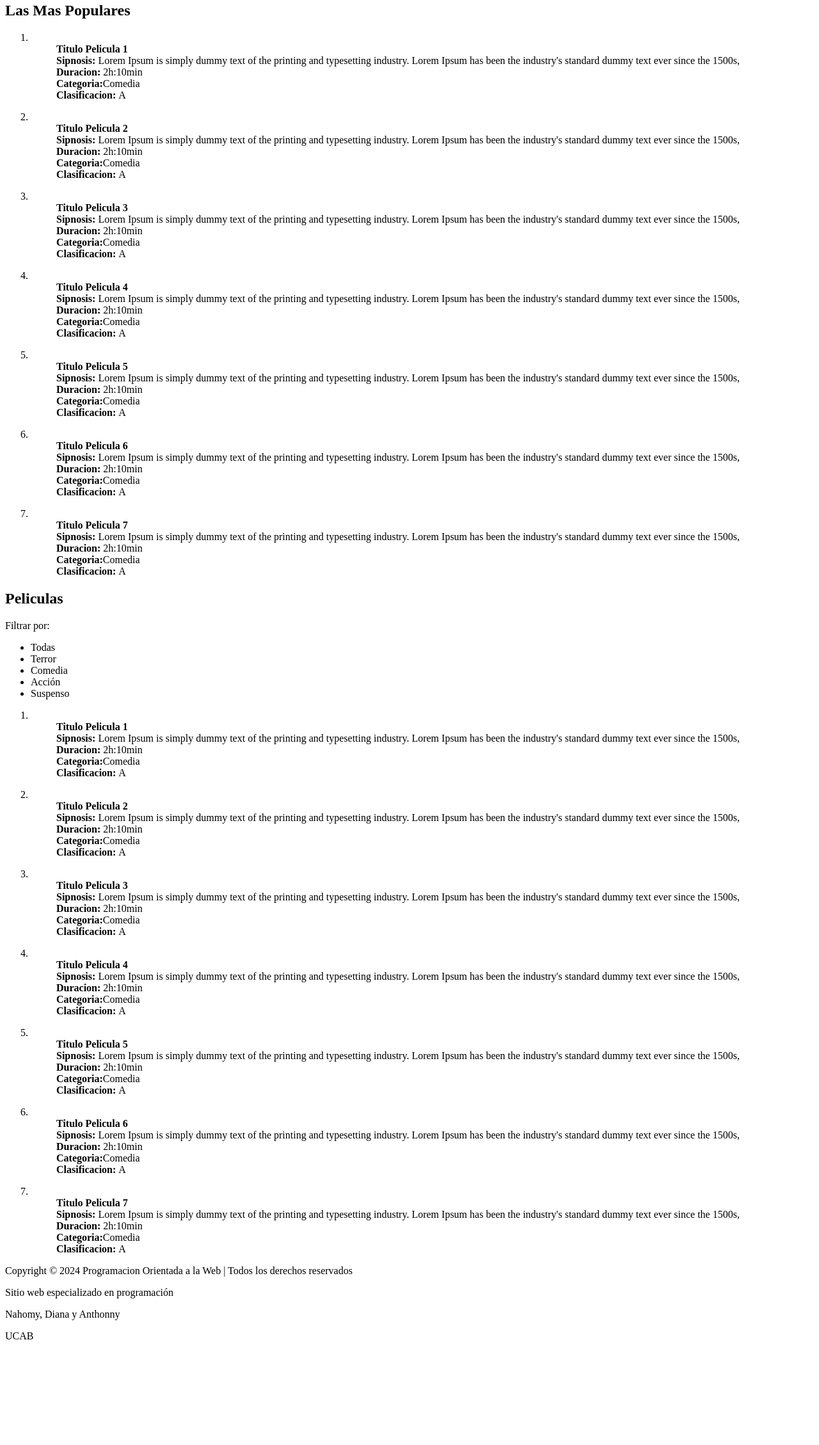
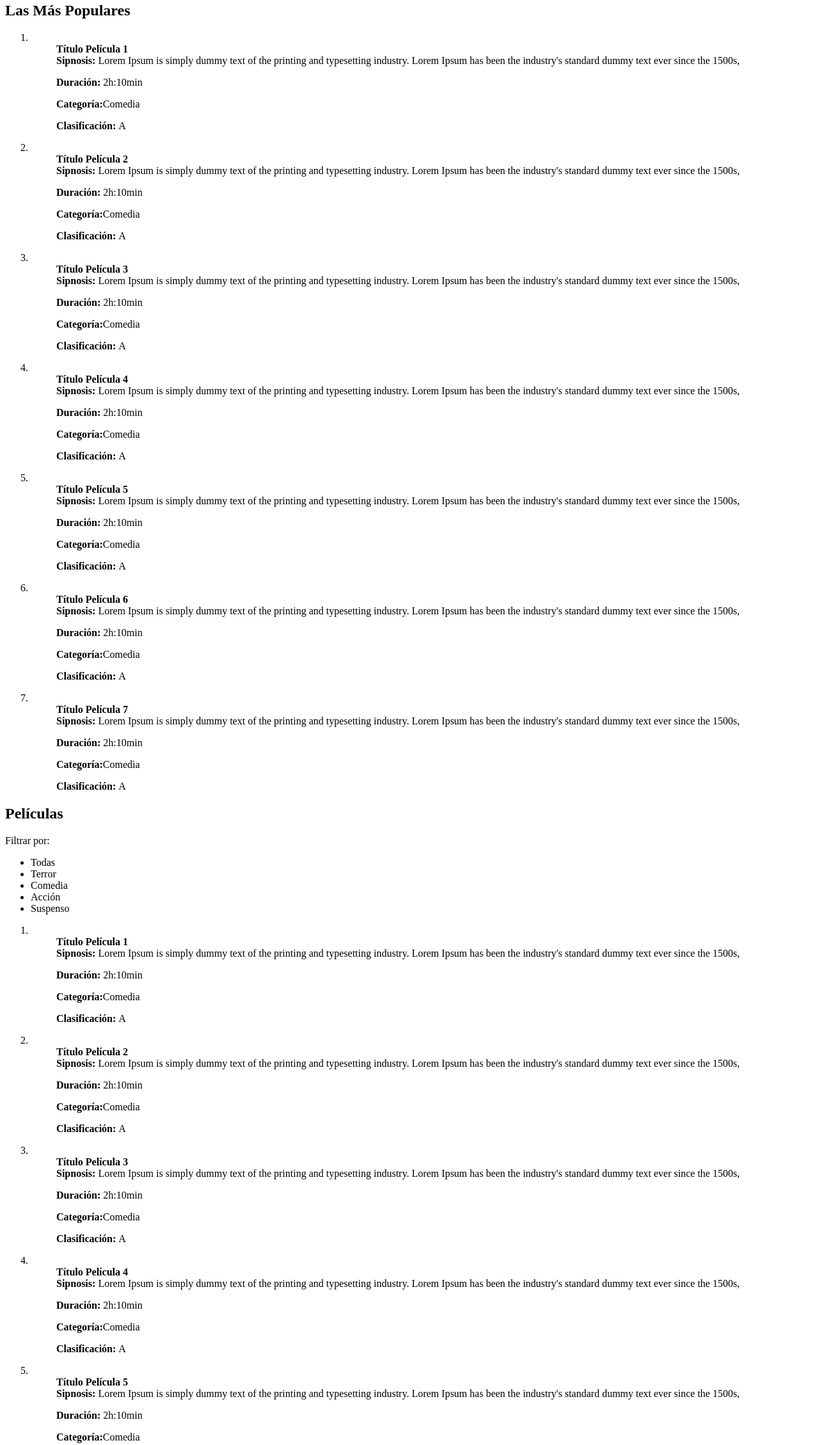
Before and after one commit to Anthonny123/Cinex-Unidos, a plain HTML site: page inicio.html in a window 1280 px wide. Shown: the part 244-2502 px from the top of the page at 64% size. Before the commit the page ends 2357 px from the top, so only its background shows below. Drawn offline with Linux system fonts and the light colour scheme.

Commit message:
Update inicio.html

```diff
--- a/inicio.html
+++ b/inicio.html
@@ -19,7 +19,7 @@
                     <a href="">Cines</a>
                 </li>
                 <li>
-                    <a href="">Carameleria</a>
+                    <a href="">Caramelería</a>
                 </li>
                 <li> Ver más
                     <ul>
@@ -38,19 +38,19 @@
 
 
         <section>
-            <h2>Las Mas Populares</h2>
+            <h2>Las Más Populares</h2>
             <div>
                 <ol>
                     <li>
                         <figure>
                             <img>
                             <figcaption>
-                                <span><strong>Titulo Pelicula 1</strong></span>
+                                <span><strong>Título Película 1</strong></span>
                                 <article><strong>Sipnosis:</strong> Lorem Ipsum is simply dummy text of the printing and typesetting industry. Lorem Ipsum has been the industry's standard dummy text ever since the 1500s,</article>
                                 <span>
-                                    <strong>Duracion:</strong> 2h:10min<br>
-                                    <strong>Categoria:</strong>Comedia<br>
-                                    <strong>Clasificacion: </strong>A<br>
+                                    <p><strong>Duración:</strong> 2h:10min</p>
+                                    <p><strong>Categoría:</strong>Comedia</p>
+                                    <p><strong>Clasificación: </strong>A</p>
                                 </span>
                             </figcaption>
                         </figure>
@@ -59,12 +59,12 @@
                         <figure>
                             <img>
                             <figcaption>
-                                <span><strong>Titulo Pelicula 2</strong></span>
+                                <span><strong>Título Película 2</strong></span>
                                 <article><strong>Sipnosis:</strong> Lorem Ipsum is simply dummy text of the printing and typesetting industry. Lorem Ipsum has been the industry's standard dummy text ever since the 1500s,</article>
                                 <span>
-                                    <strong>Duracion:</strong> 2h:10min<br>
-                                    <strong>Categoria:</strong>Comedia<br>
-                                    <strong>Clasificacion: </strong>A<br>
+                                    <p><strong>Duración:</strong> 2h:10min</p>
+                                    <p><strong>Categoría:</strong>Comedia</p>
+                                    <p><strong>Clasificación: </strong>A</p>
                                 </span>
                             </figcaption>
                         </figure>
@@ -73,12 +73,12 @@
                         <figure>
                             <img>
                             <figcaption>
-                                <span><strong>Titulo Pelicula 3</strong></span>
+                                <span><strong>Título Película 3</strong></span>
                                 <article><strong>Sipnosis:</strong> Lorem Ipsum is simply dummy text of the printing and typesetting industry. Lorem Ipsum has been the industry's standard dummy text ever since the 1500s,</article>
                                 <span>
-                                    <strong>Duracion:</strong> 2h:10min<br>
-                                    <strong>Categoria:</strong>Comedia<br>
-                                    <strong>Clasificacion: </strong>A<br>
+                                    <p><strong>Duración:</strong> 2h:10min</p>
+                                    <p><strong>Categoría:</strong>Comedia</p>
+                                    <p><strong>Clasificación: </strong>A</p>
                                 </span>
                             </figcaption>
                         </figure>
@@ -87,12 +87,12 @@
                         <figure>
                             <img>
                             <figcaption>
-                                <span><strong>Titulo Pelicula 4</strong></span>
+                                <span><strong>Título Película 4</strong></span>
                                 <article><strong>Sipnosis:</strong> Lorem Ipsum is simply dummy text of the printing and typesetting industry. Lorem Ipsum has been the industry's standard dummy text ever since the 1500s,</article>
                                 <span>
-                                    <strong>Duracion:</strong> 2h:10min<br>
-                                    <strong>Categoria:</strong>Comedia<br>
-                                    <strong>Clasificacion: </strong>A<br>
+                                    <p><strong>Duración:</strong> 2h:10min</p>
+                                    <p><strong>Categoría:</strong>Comedia</p>
+                                    <p><strong>Clasificación: </strong>A</p>
                                 </span>
                             </figcaption>
                         </figure>
@@ -101,12 +101,12 @@
                         <figure>
                             <img>
                             <figcaption>
-                                <span><strong>Titulo Pelicula 5</strong></span>
+                                <span><strong>Título Película 5</strong></span>
                                 <article><strong>Sipnosis:</strong> Lorem Ipsum is simply dummy text of the printing and typesetting industry. Lorem Ipsum has been the industry's standard dummy text ever since the 1500s,</article>
                                 <span>
-                                    <strong>Duracion:</strong> 2h:10min<br>
-                                    <strong>Categoria:</strong>Comedia<br>
-                                    <strong>Clasificacion: </strong>A<br>
+                                    <p><strong>Duración:</strong> 2h:10min</p>
+                                    <p><strong>Categoría:</strong>Comedia</p>
+                                    <p><strong>Clasificación: </strong>A</p>
                                 </span>
                             </figcaption>
                         </figure>
@@ -115,12 +115,12 @@
                         <figure>
                             <img>
                             <figcaption>
-                                <span><strong>Titulo Pelicula 6</strong></span>
+                                <span><strong>Título Película 6</strong></span>
                                 <article><strong>Sipnosis:</strong> Lorem Ipsum is simply dummy text of the printing and typesetting industry. Lorem Ipsum has been the industry's standard dummy text ever since the 1500s,</article>
                                 <span>
-                                    <strong>Duracion:</strong> 2h:10min<br>
-                                    <strong>Categoria:</strong>Comedia<br>
-                                    <strong>Clasificacion: </strong>A<br>
+                                    <p><strong>Duración:</strong> 2h:10min</p>
+                                    <p><strong>Categoría:</strong>Comedia</p>
+                                    <p><strong>Clasificación: </strong>A</p>
                                 </span>
                             </figcaption>
                         </figure>
@@ -129,12 +129,12 @@
                         <figure>
                             <img>
                             <figcaption>
-                                <span><strong>Titulo Pelicula 7</strong></span>
+                                <span><strong>Título Película 7</strong></span>
                                 <article><strong>Sipnosis:</strong> Lorem Ipsum is simply dummy text of the printing and typesetting industry. Lorem Ipsum has been the industry's standard dummy text ever since the 1500s,</article>
                                 <span>
-                                    <strong>Duracion:</strong> 2h:10min<br>
-                                    <strong>Categoria:</strong>Comedia<br>
-                                    <strong>Clasificacion: </strong>A<br>
+                                    <p><strong>Duración:</strong> 2h:10min</p>
+                                    <p><strong>Categoría:</strong>Comedia</p>
+                                    <p><strong>Clasificación: </strong>A</p>
                                 </span>
                             </figcaption>
                         </figure>
@@ -144,7 +144,7 @@
         </section>
 
         <section>
-            <h2>Peliculas</h2>
+            <h2>Películas</h2>
             <div>
                 <span>Filtrar por:</span>
             </div>
@@ -163,12 +163,12 @@
                         <figure>
                             <img>
                             <figcaption>
-                                <span><strong>Titulo Pelicula 1</strong></span>
+                                <span><strong>Título Película 1</strong></span>
                                 <article><strong>Sipnosis:</strong> Lorem Ipsum is simply dummy text of the printing and typesetting industry. Lorem Ipsum has been the industry's standard dummy text ever since the 1500s,</article>
                                 <span>
-                                    <strong>Duracion:</strong> 2h:10min<br>
-                                    <strong>Categoria:</strong>Comedia<br>
-                                    <strong>Clasificacion: </strong>A<br>
+                                    <p><strong>Duración:</strong> 2h:10min</p>
+                                    <p><strong>Categoría:</strong>Comedia</p>
+                                    <p><strong>Clasificación: </strong>A</p>
                                 </span>
                             </figcaption>
                         </figure>
@@ -177,12 +177,12 @@
                         <figure>
                             <img>
                             <figcaption>
-                                <span><strong>Titulo Pelicula 2</strong></span>
+                                <span><strong>Título Película 2</strong></span>
                                 <article><strong>Sipnosis:</strong> Lorem Ipsum is simply dummy text of the printing and typesetting industry. Lorem Ipsum has been the industry's standard dummy text ever since the 1500s,</article>
                                 <span>
-                                    <strong>Duracion:</strong> 2h:10min<br>
-                                    <strong>Categoria:</strong>Comedia<br>
-                                    <strong>Clasificacion: </strong>A<br>
+                                    <p><strong>Duración:</strong> 2h:10min</p>
+                                    <p><strong>Categoría:</strong>Comedia</p>
+                                    <p><strong>Clasificación: </strong>A</p>
                                 </span>
                             </figcaption>
                         </figure>
@@ -191,12 +191,12 @@
                         <figure>
                             <img>
                             <figcaption>
-                                <span><strong>Titulo Pelicula 3</strong></span>
+                                <span><strong>Título Película 3</strong></span>
                                 <article><strong>Sipnosis:</strong> Lorem Ipsum is simply dummy text of the printing and typesetting industry. Lorem Ipsum has been the industry's standard dummy text ever since the 1500s,</article>
                                 <span>
-                                    <strong>Duracion:</strong> 2h:10min<br>
-                                    <strong>Categoria:</strong>Comedia<br>
-                                    <strong>Clasificacion: </strong>A<br>
+                                    <p><strong>Duración:</strong> 2h:10min</p>
+                                    <p><strong>Categoría:</strong>Comedia</p>
+                                    <p><strong>Clasificación: </strong>A</p>
                                 </span>
                             </figcaption>
                         </figure>
@@ -205,12 +205,12 @@
                         <figure>
                             <img>
                             <figcaption>
-                                <span><strong>Titulo Pelicula 4</strong></span>
+                                <span><strong>Título Película 4</strong></span>
                                 <article><strong>Sipnosis:</strong> Lorem Ipsum is simply dummy text of the printing and typesetting industry. Lorem Ipsum has been the industry's standard dummy text ever since the 1500s,</article>
                                 <span>
-                                    <strong>Duracion:</strong> 2h:10min<br>
-                                    <strong>Categoria:</strong>Comedia<br>
-                                    <strong>Clasificacion: </strong>A<br>
+                                    <p><strong>Duración:</strong> 2h:10min</p>
+                                    <p><strong>Categoría:</strong>Comedia</p>
+                                    <p><strong>Clasificación: </strong>A</p>
                                 </span>
                             </figcaption>
                         </figure>
@@ -219,12 +219,12 @@
                         <figure>
                             <img>
                             <figcaption>
-                                <span><strong>Titulo Pelicula 5</strong></span>
+                                <span><strong>Título Película 5</strong></span>
                                 <article><strong>Sipnosis:</strong> Lorem Ipsum is simply dummy text of the printing and typesetting industry. Lorem Ipsum has been the industry's standard dummy text ever since the 1500s,</article>
                                 <span>
-                                    <strong>Duracion:</strong> 2h:10min<br>
-                                    <strong>Categoria:</strong>Comedia<br>
-                                    <strong>Clasificacion: </strong>A<br>
+                                    <p><strong>Duración:</strong> 2h:10min</p>
+                                    <p><strong>Categoría:</strong>Comedia</p>
+                                    <p><strong>Clasificación: </strong>A</p>
                                 </span>
                             </figcaption>
                         </figure>
@@ -233,12 +233,12 @@
                         <figure>
                             <img>
                             <figcaption>
-                                <span><strong>Titulo Pelicula 6</strong></span>
+                                <span><strong>Título Película 6</strong></span>
                                 <article><strong>Sipnosis:</strong> Lorem Ipsum is simply dummy text of the printing and typesetting industry. Lorem Ipsum has been the industry's standard dummy text ever since the 1500s,</article>
                                 <span>
-                                    <strong>Duracion:</strong> 2h:10min<br>
-                                    <strong>Categoria:</strong>Comedia<br>
-                                    <strong>Clasificacion: </strong>A<br>
+                                    <p><strong>Duración:</strong> 2h:10min</p>
+                                    <p><strong>Categoría:</strong>Comedia</p>
+                                    <p><strong>Clasificación: </strong>A</p>
                                 </span>
                             </figcaption>
                         </figure>
@@ -247,12 +247,12 @@
                         <figure>
                             <img>
                             <figcaption>
-                                <span><strong>Titulo Pelicula 7</strong></span>
+                                <span><strong>Título Película 7</strong></span>
                                 <article><strong>Sipnosis:</strong> Lorem Ipsum is simply dummy text of the printing and typesetting industry. Lorem Ipsum has been the industry's standard dummy text ever since the 1500s,</article>
                                 <span>
-                                    <strong>Duracion:</strong> 2h:10min<br>
-                                    <strong>Categoria:</strong>Comedia<br>
-                                    <strong>Clasificacion: </strong>A<br>
+                                    <p><strong>Duración:</strong> 2h:10min</p>
+                                    <p><strong>Categoría:</strong>Comedia</p>
+                                    <p><strong>Clasificación: </strong>A</p>
                                 </span>
                             </figcaption>
                         </figure>
```
